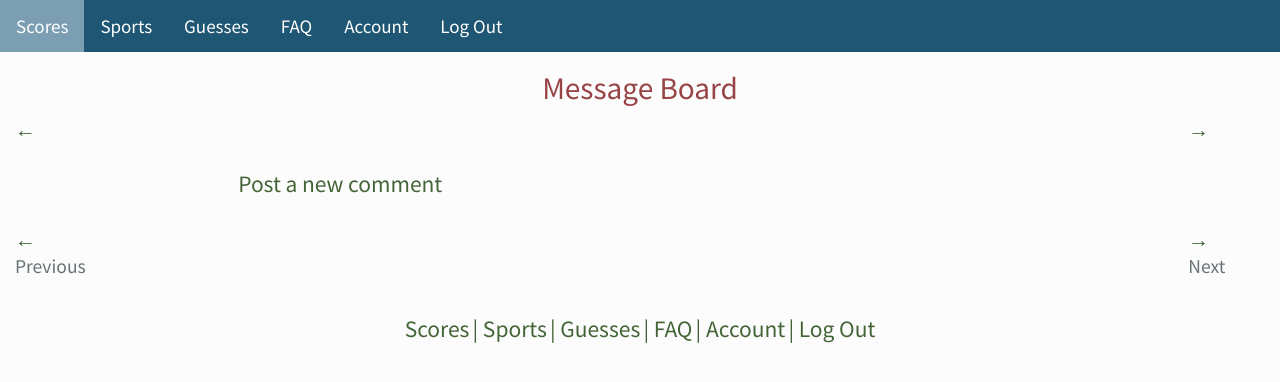
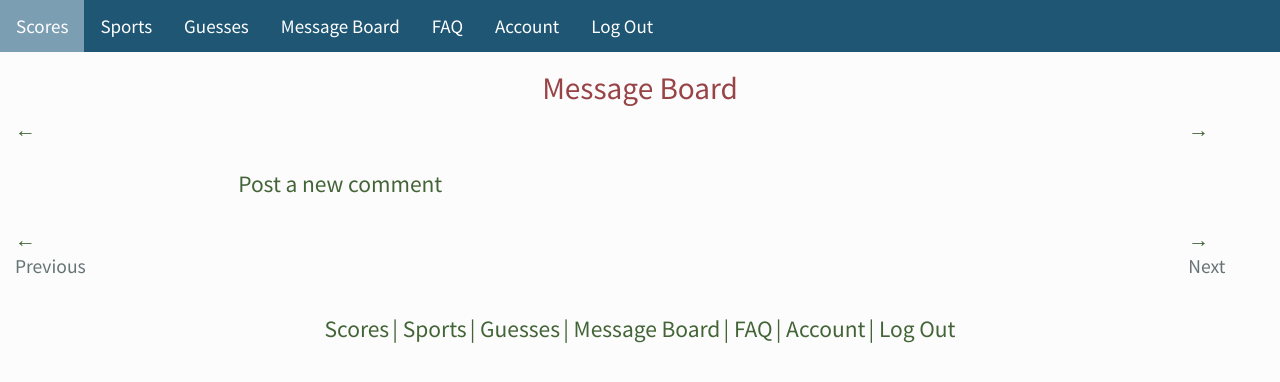
Before and after one commit to BoggsParty/Olympics2021, a Django app: template boards/templates/boards/messages.html in a window 1280 px wide. Shown: the top 382 px of the page. Run offline with Django 3.2, Linux system fonts and the light colour scheme; the template is opened without the code that fills it, so the values that code supplies are empty; some libraries are stand-ins or nearby versions.

Commit message:
add in message board again

```diff
--- a/pages/templates/pages/header-footer.html
+++ b/pages/templates/pages/header-footer.html
@@ -25,7 +25,7 @@
 			<a href="/">Scores</a>
 			<a href="/sports/">Sports</a>
 			<a href="/guesses/all/">Guesses</a>
-			<!--<a href="/message-board/">Message Board</a>-->
+			<a href="/message-board/">Message Board</a>
 			<a href="/faq/">FAQ</a>
 			<a href="/user/settings/">Account</a>
 			<a href="/logout/">Log Out</a>
@@ -52,7 +52,7 @@
                 <a href="/">Scores</a>
 				<a href="/sports/">| Sports</a>
 				<a href="/guesses/all/">| Guesses</a>
-				<!--<a href="/message-board/">| Message Board</a>-->
+				<a href="/message-board/">| Message Board</a>
 				<a href="/faq/">| FAQ</a>
 				<a href="/user/settings/">| Account</a>
 				<a href="/logout/">| Log Out</a>
```
